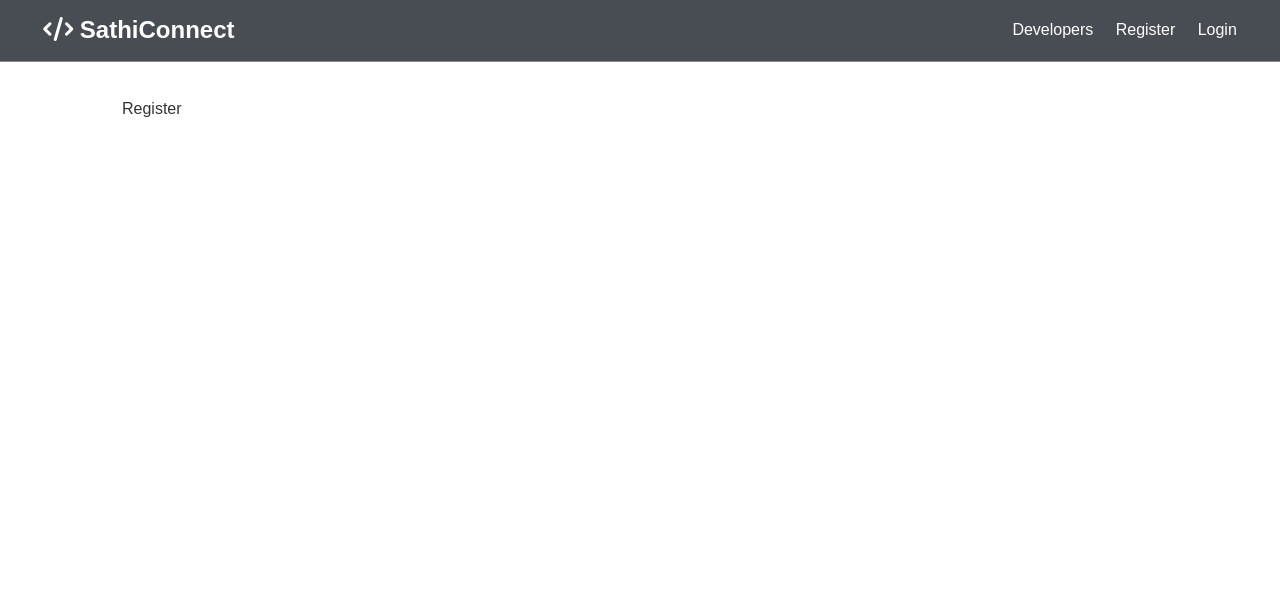
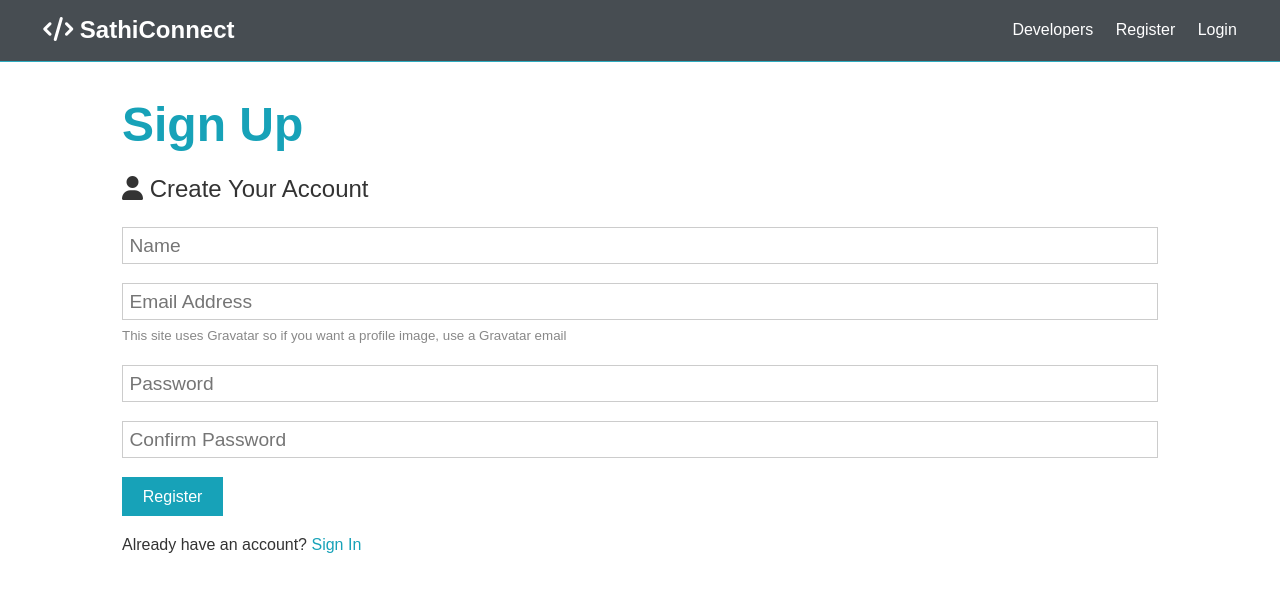
Before and after one commit to Siddarth0/SathiConnect, a React (Create React App) app in the folder client/: page /register in a window 1280 px wide. Shown: the top 592 px of the page. Built offline with nearby package versions, Linux system fonts and the light colour scheme.

Commit message:
register form & useState Hook

```diff
--- a/client/src/components/auth/Register.js
+++ b/client/src/components/auth/Register.js
@@ -1,9 +1,85 @@
-import React from 'react'
+import React, { Fragment, useState } from "react";
 
 const Register = () => {
+  const [formData, setFormData] = useState({
+    name: "",
+    email: "",
+    password: "",
+    password2: "",
+  });
+
+  const { name, email, password, password2 } = formData;
+
+  const onChange = (e) =>
+    setFormData({ ...formData, [e.target.name]: e.target.value });
+
+  const onSubmit = e => {
+    e.preventDefault();
+    if(password !== password2){
+        console.log('Passwords donot match');
+    } else{
+        console.log(formData);
+    }
+  }
+
   return (
-    <div>Register</div>
-  )
-}
+    <Fragment>
+      <h1 className="large text-primary">Sign Up</h1>
+      <p className="lead">
+        <i className="fas fa-user"></i> Create Your Account
+      </p>
+      <form className="form" onSubmit={e => onSubmit(e)}>
+        <div className="form-group">
+          <input
+            type="text"
+            placeholder="Name"
+            name="name"
+            value={name}
+            onChange={(e) => onChange(e)}
+            required
+          />
+        </div>
+        <div className="form-group">
+          <input
+            type="email"
+            placeholder="Email Address"
+            name="email"
+            value={email}
+            onChange={(e) => onChange(e)}
+            required
+          />
+          <small className="form-text">
+            This site uses Gravatar so if you want a profile image, use a
+            Gravatar email
+          </small>
+        </div>
+        <div className="form-group">
+          <input
+            type="password"
+            placeholder="Password"
+            name="password"
+            value={password}
+            onChange={(e) => onChange(e)}
+            minLength="6"
+          />
+        </div>
+        <div className="form-group">
+          <input
+            type="password"
+            placeholder="Confirm Password"
+            name="password2"
+            value={password2}
+            onChange={(e) => onChange(e)}
+            minLength="6"
+          />
+        </div>
+        <input type="submit" className="btn btn-primary" value="Register" />
+      </form>
+      <p className="my-1">
+        Already have an account? <a href="login.html">Sign In</a>
+      </p>
+    </Fragment>
+  );
+};
 
-export default Register
+export default Register;
```
